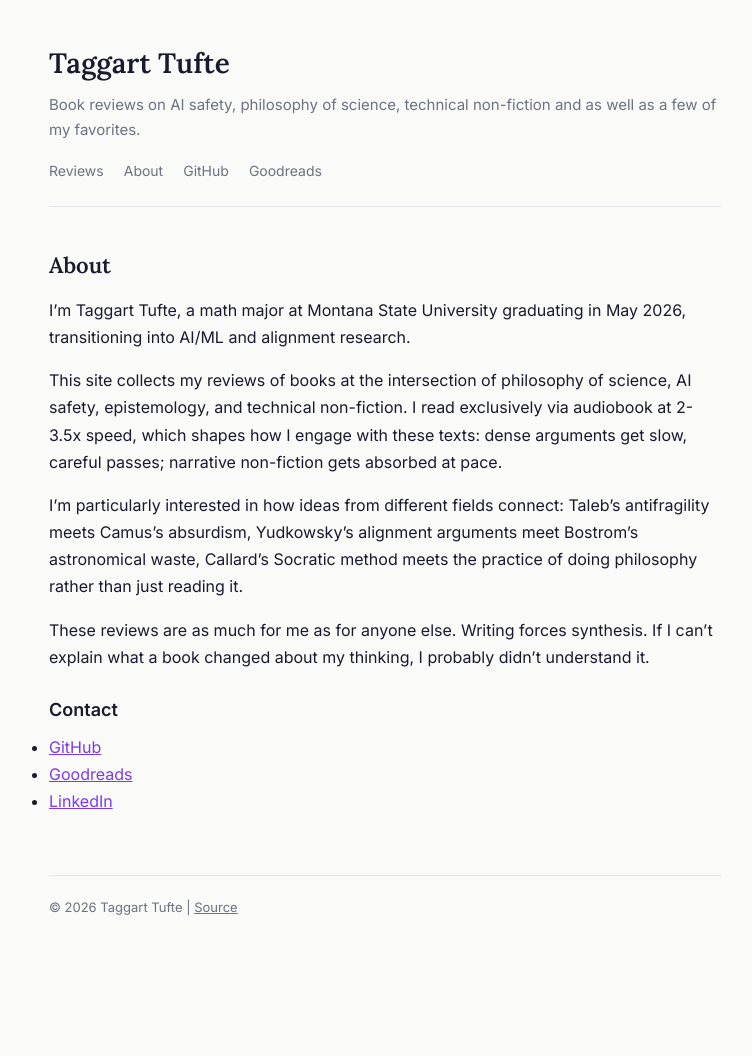
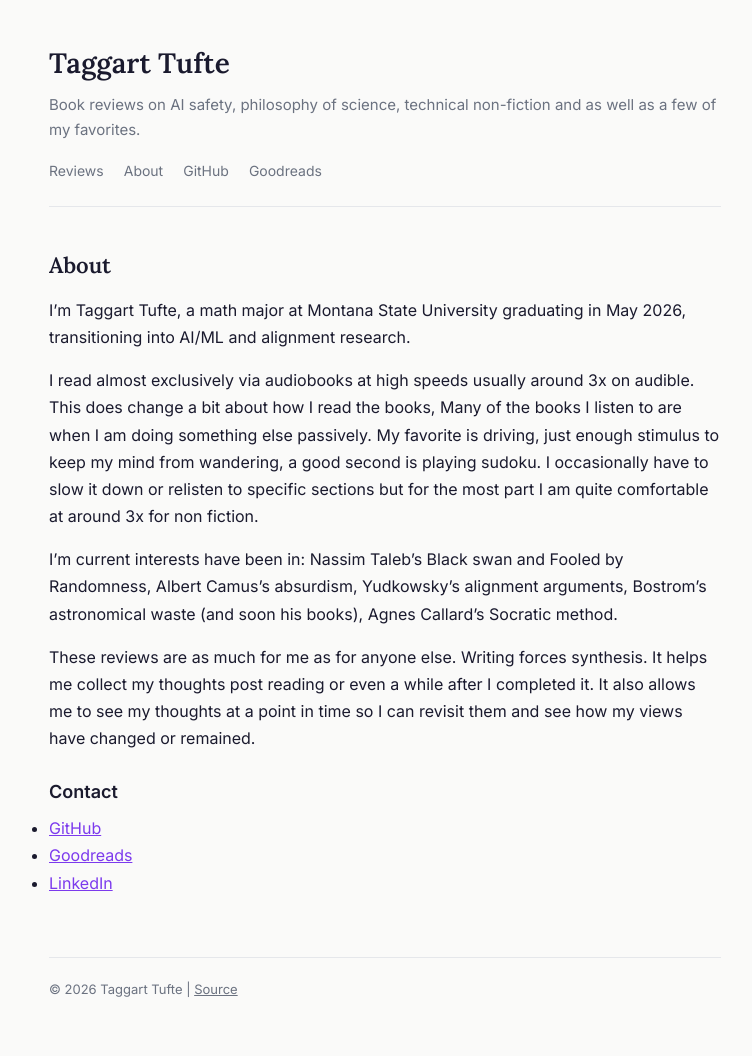
Before and after one commit to taggarttufte/book-reviews, a Jekyll site: the page built from about.md, in a window 1280 px wide. Shown: the whole page, without its empty margins (255-1007 px from the left). Built offline with Jekyll 4.4.1, drawn with Linux system fonts in a browser that asks for light colours; before the commit the page ends 974 px from its top, so only the background shows below that.

Commit message:
Update about page with audiobook habits and current interests

```diff
--- a/about.md
+++ b/about.md
@@ -8,11 +8,11 @@ permalink: /about/
 
 I'm Taggart Tufte, a math major at Montana State University graduating in May 2026, transitioning into AI/ML and alignment research.
 
-This site collects my reviews of books at the intersection of philosophy of science, AI safety, epistemology, and technical non-fiction. I read exclusively via audiobook at 2-3.5x speed, which shapes how I engage with these texts: dense arguments get slow, careful passes; narrative non-fiction gets absorbed at pace.
+I read almost exclusively via audiobooks at high speeds usually around 3x on audible. This does change a bit about how I read the books, Many of the books I listen to are when I am doing something else passively. My favorite is driving, just enough stimulus to keep my mind from wandering, a good second is playing sudoku. I occasionally have to slow it down or relisten to specific sections but for the most part I am quite comfortable at around 3x for non fiction.
 
-I'm particularly interested in how ideas from different fields connect: Taleb's antifragility meets Camus's absurdism, Yudkowsky's alignment arguments meet Bostrom's astronomical waste, Callard's Socratic method meets the practice of doing philosophy rather than just reading it.
+I'm current interests have been in: Nassim Taleb's Black swan and Fooled by Randomness, Albert Camus's absurdism, Yudkowsky's alignment arguments, Bostrom's astronomical waste (and soon his books), Agnes Callard's Socratic method.
 
-These reviews are as much for me as for anyone else. Writing forces synthesis. If I can't explain what a book changed about my thinking, I probably didn't understand it.
+These reviews are as much for me as for anyone else. Writing forces synthesis. It helps me collect my thoughts post reading or even a while after I completed it. It also allows me to see my thoughts at a point in time so I can revisit them and see how my views have changed or remained.
 
 ### Contact
 
```
